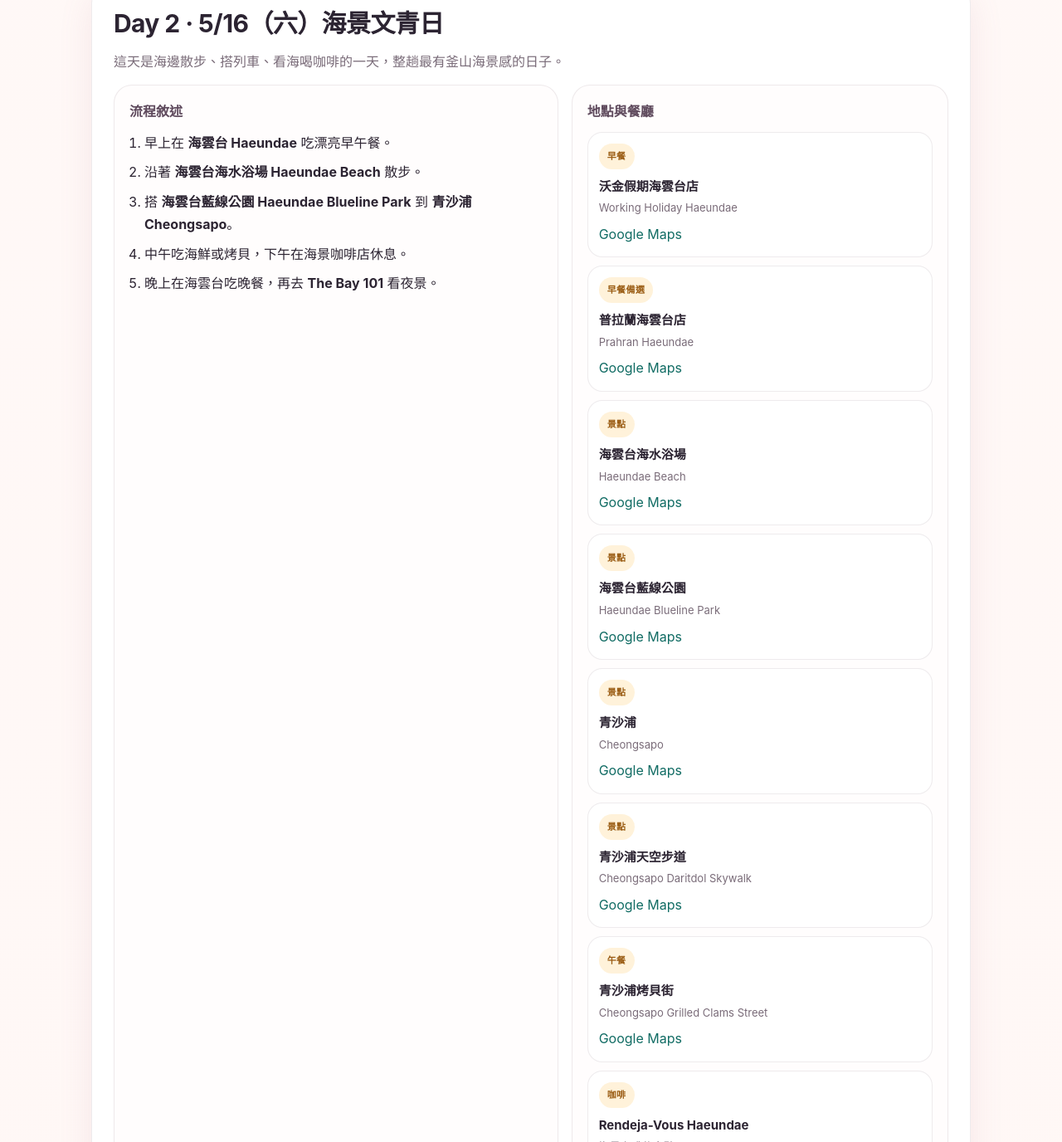
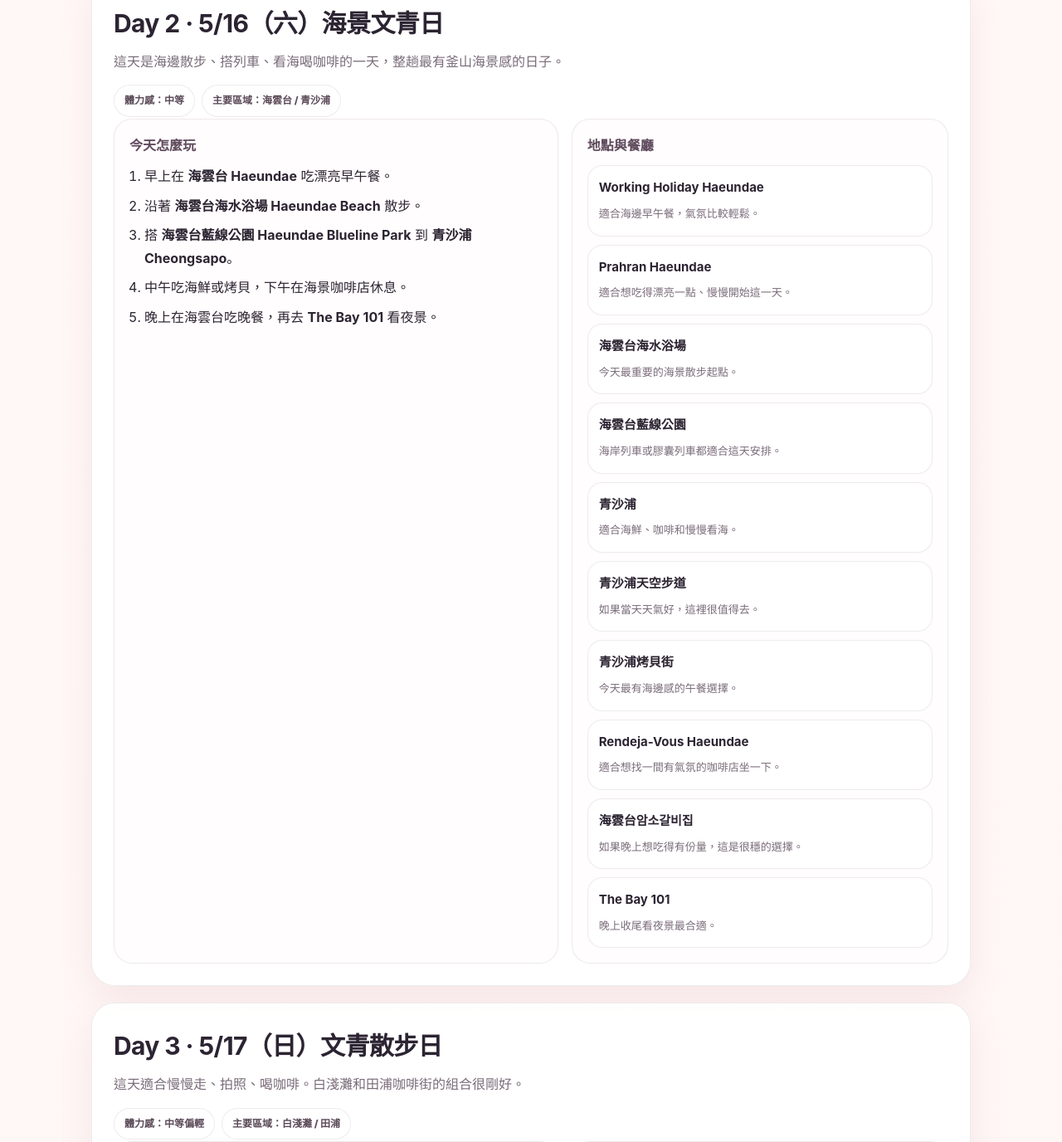
Before and after one commit to meteorcyclops/busan-birthday-guide, a plain HTML site: page index.html in a window 1280 px wide. Shown: the part 2688-4064 px from the top of the page at 83% size. Drawn offline with Linux system fonts and the light colour scheme.

Commit message:
refine busan guide day cards and links

```diff
--- a/index.html
+++ b/index.html
@@ -484,9 +484,10 @@
       <section id="day2" class="card">
         <h2>Day 2 · 5/16（六）海景文青日</h2>
         <p class="lead">這天是海邊散步、搭列車、看海喝咖啡的一天，整趟最有釜山海景感的日子。</p>
+        <div class="meta-row"><span class="meta-pill">體力感：中等</span><span class="meta-pill">主要區域：海雲台 / 青沙浦</span></div>
         <div class="layout">
           <div class="panel">
-            <h3>流程敘述</h3>
+            <h3>今天怎麼玩</h3>
             <ol class="flow">
               <li>早上在 <b>海雲台 Haeundae</b> 吃漂亮早午餐。</li>
               <li>沿著 <b>海雲台海水浴場 Haeundae Beach</b> 散步。</li>
@@ -497,17 +498,17 @@
           </div>
           <div class="panel">
             <h3>地點與餐廳</h3>
-            <div class="place-list">
-              <div class="place"><span class="tag">早餐</span><strong>沃金假期海雲台店</strong><span class="sub">Working Holiday Haeundae</span><a href="https://www.google.com/maps/search/?api=1&query=Working+Holiday+Haeundae">Google Maps</a></div>
-              <div class="place"><span class="tag">早餐備選</span><strong>普拉蘭海雲台店</strong><span class="sub">Prahran Haeundae</span><a href="https://www.google.com/maps/search/?api=1&query=Prahran+Haeundae+Busan">Google Maps</a></div>
-              <div class="place"><span class="tag">景點</span><strong>海雲台海水浴場</strong><span class="sub">Haeundae Beach</span><a href="https://www.google.com/maps/place/Haeundae+Beach/@35.1587,129.1604,17z">Google Maps</a></div>
-              <div class="place"><span class="tag">景點</span><strong>海雲台藍線公園</strong><span class="sub">Haeundae Blueline Park</span><a href="https://www.google.com/maps/search/?api=1&query=Haeundae+Blueline+Park">Google Maps</a></div>
-              <div class="place"><span class="tag">景點</span><strong>青沙浦</strong><span class="sub">Cheongsapo</span><a href="https://www.google.com/maps/search/?api=1&query=Cheongsapo+Busan">Google Maps</a></div>
-              <div class="place"><span class="tag">景點</span><strong>青沙浦天空步道</strong><span class="sub">Cheongsapo Daritdol Skywalk</span><a href="https://www.google.com/maps/search/?api=1&query=Cheongsapo+Daritdol+Skywalk">Google Maps</a></div>
-              <div class="place"><span class="tag">午餐</span><strong>青沙浦烤貝街</strong><span class="sub">Cheongsapo Grilled Clams Street</span><a href="https://www.google.com/maps/search/?api=1&query=Cheongsapo+Grilled+Clams+Busan">Google Maps</a></div>
-              <div class="place"><span class="tag">咖啡</span><strong>Rendeja-Vous Haeundae</strong><span class="sub">海景咖啡休息點</span><a href="https://www.google.com/maps/search/?api=1&query=Rendeja-Vous+Haeundae">Google Maps</a></div>
-              <div class="place"><span class="tag">晚餐</span><strong>海雲台암소갈비집</strong><span class="sub">Haeundae Amso Galbijip</span><a href="https://www.google.com/maps/search/?api=1&query=Haeundae+Amso+Galbijip">Google Maps</a></div>
-              <div class="place"><span class="tag">夜景</span><strong>The Bay 101</strong><span class="sub">海邊夜景點</span><a href="https://www.google.com/maps/place/The+Bay+101/@35.1569,129.1521,17z">Google Maps</a></div>
+            <div class="link-list">
+              <a class="link-card" target="_blank" rel="noreferrer" href="https://www.google.com/maps/search/?api=1&query=Working+Holiday+Haeundae"><strong>Working Holiday Haeundae</strong><span class="sub">適合海邊早午餐，氣氛比較輕鬆。</span></a>
+              <a class="link-card" target="_blank" rel="noreferrer" href="https://www.google.com/maps/search/?api=1&query=Prahran+Haeundae+Busan"><strong>Prahran Haeundae</strong><span class="sub">適合想吃得漂亮一點、慢慢開始這一天。</span></a>
+              <a class="link-card" target="_blank" rel="noreferrer" href="https://www.google.com/maps/place/Haeundae+Beach/@35.1587,129.1604,17z"><strong>海雲台海水浴場</strong><span class="sub">今天最重要的海景散步起點。</span></a>
+              <a class="link-card" target="_blank" rel="noreferrer" href="https://www.google.com/maps/search/?api=1&query=Haeundae+Blueline+Park"><strong>海雲台藍線公園</strong><span class="sub">海岸列車或膠囊列車都適合這天安排。</span></a>
+              <a class="link-card" target="_blank" rel="noreferrer" href="https://www.google.com/maps/search/?api=1&query=Cheongsapo+Busan"><strong>青沙浦</strong><span class="sub">適合海鮮、咖啡和慢慢看海。</span></a>
+              <a class="link-card" target="_blank" rel="noreferrer" href="https://www.google.com/maps/search/?api=1&query=Cheongsapo+Daritdol+Skywalk"><strong>青沙浦天空步道</strong><span class="sub">如果當天天氣好，這裡很值得去。</span></a>
+              <a class="link-card" target="_blank" rel="noreferrer" href="https://www.google.com/maps/search/?api=1&query=Cheongsapo+Grilled+Clams+Busan"><strong>青沙浦烤貝街</strong><span class="sub">今天最有海邊感的午餐選擇。</span></a>
+              <a class="link-card" target="_blank" rel="noreferrer" href="https://www.google.com/maps/search/?api=1&query=Rendeja-Vous+Haeundae"><strong>Rendeja-Vous Haeundae</strong><span class="sub">適合想找一間有氣氛的咖啡店坐一下。</span></a>
+              <a class="link-card" target="_blank" rel="noreferrer" href="https://www.google.com/maps/search/?api=1&query=Haeundae+Amso+Galbijip"><strong>海雲台암소갈비집</strong><span class="sub">如果晚上想吃得有份量，這是很穩的選擇。</span></a>
+              <a class="link-card" target="_blank" rel="noreferrer" href="https://www.google.com/maps/place/The+Bay+101/@35.1569,129.1521,17z"><strong>The Bay 101</strong><span class="sub">晚上收尾看夜景最合適。</span></a>
             </div>
           </div>
         </div>
@@ -516,9 +517,10 @@
       <section id="day3" class="card">
         <h2>Day 3 · 5/17（日）文青散步日</h2>
         <p class="lead">這天適合慢慢走、拍照、喝咖啡。白淺灘和田浦咖啡街的組合很剛好。</p>
+        <div class="meta-row"><span class="meta-pill">體力感：中等偏輕</span><span class="meta-pill">主要區域：白淺灘 / 田浦</span></div>
         <div class="layout">
           <div class="panel">
-            <h3>流程敘述</h3>
+            <h3>今天怎麼玩</h3>
             <ol class="flow">
               <li>上午前往 <b>白淺灘文化村 Huinnyeoul Culture Village</b> 看海散步。</li>
               <li>中午在 <b>影島 Yeongdo</b> 周邊吃飯。</li>
@@ -528,16 +530,16 @@
           </div>
           <div class="panel">
             <h3>地點與餐廳</h3>
-            <div class="place-list">
-              <div class="place"><span class="tag">早餐</span><strong>你的類型早午餐</strong><span class="sub">Jeonpo Brunch Cafe</span><a href="https://www.google.com/maps/search/?api=1&query=Your+Type+Brunch+Jeonpo">Google Maps</a></div>
-              <div class="place"><span class="tag">早餐備選</span><strong>迪諾早午餐餐酒館</strong><span class="sub">Jeonpo Brunch Dining</span><a href="https://www.google.com/maps/search/?api=1&query=Dino+Brunch+%26+Dining+Busan">Google Maps</a></div>
-              <div class="place"><span class="tag">景點</span><strong>白淺灘文化村</strong><span class="sub">Huinnyeoul Culture Village</span><a href="https://www.google.com/maps/search/?api=1&query=Huinnyeoul+Culture+Village+Busan">Google Maps</a></div>
-              <div class="place"><span class="tag">景點</span><strong>影島</strong><span class="sub">Yeongdo</span><a href="https://www.google.com/maps/search/?api=1&query=Yeongdo+Busan">Google Maps</a></div>
-              <div class="place"><span class="tag">午餐</span><strong>影島餐廳區</strong><span class="sub">Yeongdo Restaurant Area</span><a href="https://www.google.com/maps/search/?api=1&query=Yeongdo+Restaurant+Busan">Google Maps</a></div>
-              <div class="place"><span class="tag">咖啡</span><strong>達拉巧克力咖啡</strong><span class="sub">Jeonpo Dessert Cafe</span><a href="https://www.google.com/maps/search/?api=1&query=Dala+100%25+Chocolate+Cafe+Busan">Google Maps</a></div>
-              <div class="place"><span class="tag">景點</span><strong>田浦咖啡街</strong><span class="sub">Jeonpo Cafe Street</span><a href="https://www.google.com/maps/place/Jeonpo+Cafe+Street/@35.1578,129.0671,17z">Google Maps</a></div>
-              <div class="place"><span class="tag">晚餐</span><strong>몽중식 전포</strong><span class="sub">Jeonpo Dinner Spot</span><a href="https://www.google.com/maps/search/?api=1&query=%EB%AA%BD%EC%A4%91%EC%8B%9D+%EC%A0%84%ED%8F%AC">Google Maps</a></div>
-              <div class="place"><span class="tag">晚餐備選</span><strong>西面韓牛</strong><span class="sub">Seomyeon Hanwoo Restaurant</span><a href="https://www.google.com/maps/search/?api=1&query=Hanwoo+Seomyeon+Busan">Google Maps</a></div>
+            <div class="link-list">
+              <a class="link-card" target="_blank" rel="noreferrer" href="https://www.google.com/maps/search/?api=1&query=Your+Type+Brunch+Jeonpo"><strong>你的類型早午餐</strong><span class="sub">適合今天慢慢開始，不用趕節奏。</span></a>
+              <a class="link-card" target="_blank" rel="noreferrer" href="https://www.google.com/maps/search/?api=1&query=Dino+Brunch+%26+Dining+Busan"><strong>迪諾早午餐餐酒館</strong><span class="sub">如果想找比較完整的早午餐，這是穩的備選。</span></a>
+              <a class="link-card" target="_blank" rel="noreferrer" href="https://www.google.com/maps/search/?api=1&query=Huinnyeoul+Culture+Village+Busan"><strong>白淺灘文化村</strong><span class="sub">今天最適合看海、拍照、慢慢走的地方。</span></a>
+              <a class="link-card" target="_blank" rel="noreferrer" href="https://www.google.com/maps/search/?api=1&query=Yeongdo+Busan"><strong>影島</strong><span class="sub">中午可在這一帶吃飯，再慢慢移動去田浦。</span></a>
+              <a class="link-card" target="_blank" rel="noreferrer" href="https://www.google.com/maps/search/?api=1&query=Yeongdo+Restaurant+Busan"><strong>影島餐廳區</strong><span class="sub">午餐不用太複雜，選順眼的一間就好。</span></a>
+              <a class="link-card" target="_blank" rel="noreferrer" href="https://www.google.com/maps/search/?api=1&query=Dala+100%25+Chocolate+Cafe+Busan"><strong>達拉巧克力咖啡</strong><span class="sub">適合下午在田浦喝咖啡、吃甜點。</span></a>
+              <a class="link-card" target="_blank" rel="noreferrer" href="https://www.google.com/maps/place/Jeonpo+Cafe+Street/@35.1578,129.0671,17z"><strong>田浦咖啡街</strong><span class="sub">今天最適合慢慢逛小店和拍照的區域。</span></a>
+              <a class="link-card" target="_blank" rel="noreferrer" href="https://www.google.com/maps/search/?api=1&query=%EB%AA%BD%EC%A4%91%EC%8B%9D+%EC%A0%84%ED%8F%AC"><strong>몽중식 전포</strong><span class="sub">適合作為這天比較有質感的晚餐。</span></a>
+              <a class="link-card" target="_blank" rel="noreferrer" href="https://www.google.com/maps/search/?api=1&query=Hanwoo+Seomyeon+Busan"><strong>西面韓牛</strong><span class="sub">如果晚上想吃得更有份量，可以改走這個方向。</span></a>
             </div>
           </div>
         </div>
@@ -546,9 +548,10 @@
       <section id="day4" class="card">
         <h2>Day 4 · 5/18（一）重點日 ✨</h2>
         <p class="lead">今天的主題是氣氛。海景、咖啡、好晚餐、漂亮夜景，讓整天看起來自然又剛好。</p>
+        <div class="meta-row"><span class="meta-pill">體力感：輕鬆</span><span class="meta-pill">主要區域：廣安里</span></div>
         <div class="layout">
           <div class="panel">
-            <h3>流程敘述</h3>
+            <h3>今天怎麼玩</h3>
             <ol class="flow">
               <li>上午到 <b>廣安里海水浴場 Gwangalli Beach</b> 看海散步。</li>
               <li>中午在 <b>民樂 The Market Millac the Market</b> 一帶吃飯。</li>
@@ -559,16 +562,16 @@
           </div>
           <div class="panel">
             <h3>地點與餐廳</h3>
-            <div class="place-list">
-              <div class="place"><span class="tag">早餐</span><strong>廣安里早午餐</strong><span class="sub">Gwangalli Brunch Cafe</span><a href="https://www.google.com/maps/search/?api=1&query=Brunch+Cafe+Gwangalli+Busan">Google Maps</a></div>
-              <div class="place"><span class="tag">景點</span><strong>廣安里海水浴場</strong><span class="sub">Gwangalli Beach</span><a href="https://www.google.com/maps/place/Gwangalli+Beach/@35.1532,129.1187,16z">Google Maps</a></div>
-              <div class="place"><span class="tag">景點</span><strong>廣安大橋</strong><span class="sub">Gwangan Bridge</span><a href="https://www.google.com/maps/search/?api=1&query=Gwangan+Bridge+Busan">Google Maps</a></div>
-              <div class="place"><span class="tag">午餐</span><strong>民樂 The Market</strong><span class="sub">Millac the Market</span><a href="https://www.google.com/maps/place/Millac+the+Market/@35.1531,129.1184,17z">Google Maps</a></div>
-              <div class="place"><span class="tag">午餐備選</span><strong>海景烤蛤餐廳</strong><span class="sub">Gwangalli Seafood Restaurant</span><a href="https://www.google.com/maps/search/?api=1&query=Clam+Number+One+Busan">Google Maps</a></div>
-              <div class="place"><span class="tag">咖啡</span><strong>廣安里海景咖啡店</strong><span class="sub">Ocean View Cafe Gwangalli</span><a href="https://www.google.com/maps/search/?api=1&query=Ocean+View+Cafe+Gwangalli+Busan">Google Maps</a></div>
-              <div class="place"><span class="tag">晚餐推薦</span><strong>Outro by Vito</strong><span class="sub">氣氛感最強</span><a href="https://www.google.com/maps/search/?api=1&query=Outro+by+Vito+Busan">Google Maps</a></div>
-              <div class="place"><span class="tag">晚餐備選</span><strong>Bistro Chi</strong><span class="sub">比較輕鬆浪漫</span><a href="https://www.google.com/maps/search/?api=1&query=Bistro+Chi+Busan">Google Maps</a></div>
-              <div class="place"><span class="tag">晚餐備選</span><strong>牛一 Premium 廣安店</strong><span class="sub">Gwangan Beef Dining</span><a href="https://www.google.com/maps/search/?api=1&query=Gyuichi+Premium+Gwangan+Busan">Google Maps</a></div>
+            <div class="link-list">
+              <a class="link-card" target="_blank" rel="noreferrer" href="https://www.google.com/maps/search/?api=1&query=Brunch+Cafe+Gwangalli+Busan"><strong>廣安里早午餐</strong><span class="sub">這天不用太早開始，選一間順眼的早午餐店就好。</span></a>
+              <a class="link-card" target="_blank" rel="noreferrer" href="https://www.google.com/maps/place/Gwangalli+Beach/@35.1532,129.1187,16z"><strong>廣安里海水浴場</strong><span class="sub">生日主日的主舞台，最適合散步和拍照。</span></a>
+              <a class="link-card" target="_blank" rel="noreferrer" href="https://www.google.com/maps/search/?api=1&query=Gwangan+Bridge+Busan"><strong>廣安大橋</strong><span class="sub">晚上看夜景的重點，氣氛最完整。</span></a>
+              <a class="link-card" target="_blank" rel="noreferrer" href="https://www.google.com/maps/place/Millac+the+Market/@35.1531,129.1184,17z"><strong>民樂 The Market</strong><span class="sub">中午前後吃飯很順，也適合稍微逛一下。</span></a>
+              <a class="link-card" target="_blank" rel="noreferrer" href="https://www.google.com/maps/search/?api=1&query=Clam+Number+One+Busan"><strong>海景烤蛤餐廳</strong><span class="sub">如果想把海邊感吃進去，可以考慮這類型。</span></a>
+              <a class="link-card" target="_blank" rel="noreferrer" href="https://www.google.com/maps/search/?api=1&query=Ocean+View+Cafe+Gwangalli+Busan"><strong>廣安里海景咖啡店</strong><span class="sub">下午最適合坐著休息、拍照、慢慢過生日感。</span></a>
+              <a class="link-card" target="_blank" rel="noreferrer" href="https://www.google.com/maps/search/?api=1&query=Outro+by+Vito+Busan"><strong>Outro by Vito</strong><span class="sub">如果想把氣氛感拉滿，這是晚餐主選。</span></a>
+              <a class="link-card" target="_blank" rel="noreferrer" href="https://www.google.com/maps/search/?api=1&query=Bistro+Chi+Busan"><strong>Bistro Chi</strong><span class="sub">如果想要比較輕鬆、浪漫一點，可以選這邊。</span></a>
+              <a class="link-card" target="_blank" rel="noreferrer" href="https://www.google.com/maps/search/?api=1&query=Gyuichi+Premium+Gwangan+Busan"><strong>牛一 Premium 廣安店</strong><span class="sub">如果生日想吃牛肉，這是穩的方向。</span></a>
             </div>
           </div>
         </div>
@@ -577,9 +580,10 @@
       <section id="day5" class="card">
         <h2>Day 5 · 5/19（二）回程日</h2>
         <p class="lead">最後一天只要舒服就好。找一間順眼的早餐店，吃完就慢慢去機場。</p>
+        <div class="meta-row"><span class="meta-pill">體力感：輕鬆</span><span class="meta-pill">主要區域：飯店周邊 / 機場</span></div>
         <div class="layout">
           <div class="panel">
-            <h3>流程敘述</h3>
+            <h3>今天怎麼玩</h3>
             <ol class="flow">
               <li>起床後在飯店附近吃早餐。</li>
               <li>慢慢整理行李，直接前往機場。</li>
@@ -588,9 +592,9 @@
           </div>
           <div class="panel">
             <h3>早餐</h3>
-            <div class="place-list">
-              <div class="place"><span class="tag">如果住西面</span><strong>西面早餐咖啡店</strong><span class="sub">Seomyeon Breakfast Cafe</span><a href="https://www.google.com/maps/search/?api=1&query=Breakfast+Cafe+Seomyeon+Busan">Google Maps</a></div>
-              <div class="place"><span class="tag">如果住海雲台</span><strong>海雲台早餐咖啡店</strong><span class="sub">Haeundae Breakfast Cafe</span><a href="https://www.google.com/maps/search/?api=1&query=Breakfast+Cafe+Haeundae+Busan">Google Maps</a></div>
+            <div class="link-list">
+              <a class="link-card" target="_blank" rel="noreferrer" href="https://www.google.com/maps/search/?api=1&query=Breakfast+Cafe+Seomyeon+Busan"><strong>西面早餐咖啡店</strong><span class="sub">如果住西面，早上吃完直接去機場最順。</span></a>
+              <a class="link-card" target="_blank" rel="noreferrer" href="https://www.google.com/maps/search/?api=1&query=Breakfast+Cafe+Haeundae+Busan"><strong>海雲台早餐咖啡店</strong><span class="sub">如果住海雲台，這會是最後一天最舒服的收尾方式。</span></a>
             </div>
           </div>
         </div>
```
